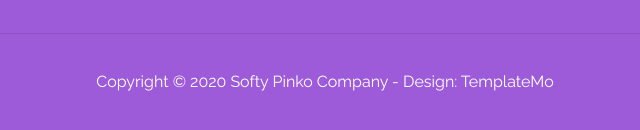
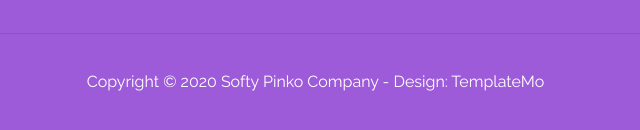
Before and after one commit to ducmanh1504/practise-Bootstrap-4, a plain HTML site: page index.html in a window 1280 px wide. Shown: the part 6413-6543 px from the top of the page, 315-955 px from the left. Drawn offline with nearby package versions, Linux system fonts and the light colour scheme.

Commit message:
new projects

```diff
--- a/asset/style.css
+++ b/asset/style.css
@@ -672,6 +672,7 @@
 }
 .footer .footer-desc .desc{
   color:#fff;
-  margin: 20px 1px;
+  margin: 20px;
+  margin-left: 1px;
 }
 /* footer */
```
